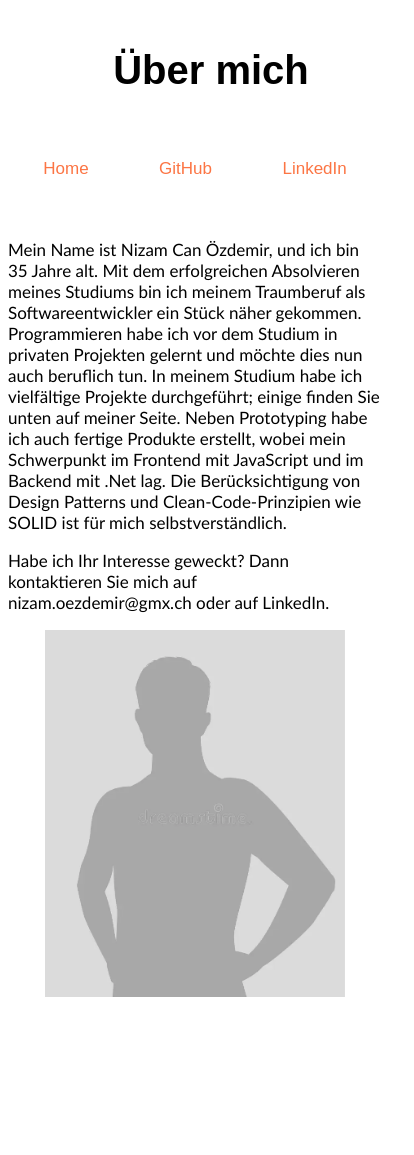
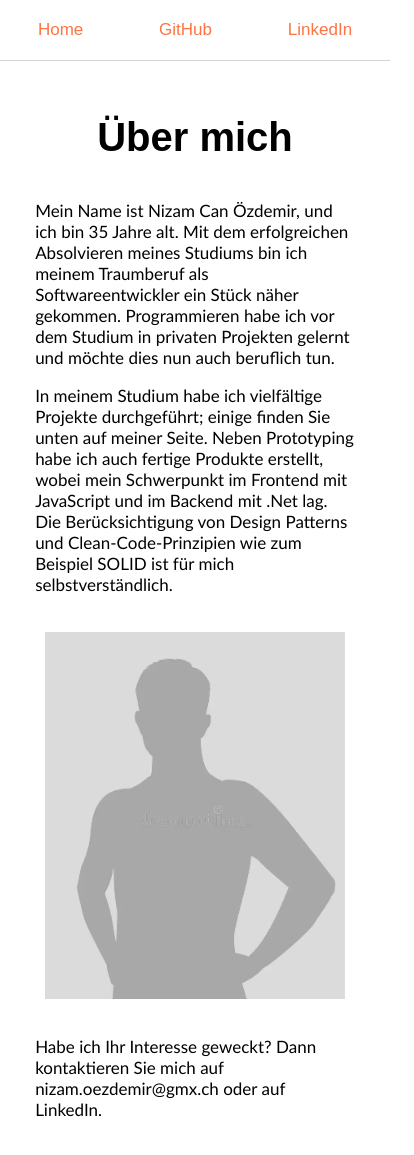
Before and after one commit to Nizii/my-nuxt-project, a Nuxt app: page /about in a window 390 px wide. Shown: the whole page, 414 px wide, since content can reach past the window. Before the commit the page ends 1047 px from the top, so only its background shows below. Built offline with nearby package versions, Linux system fonts and the light colour scheme; what vue-fullpage.js would draw is missing.

Commit message:
Fullscreen wenn mobile, about bearbeitet

```diff
--- a/components/Content/VideoComponent.vue
+++ b/components/Content/VideoComponent.vue
@@ -13,6 +13,7 @@
           Ihr Browser unterstützt das Video-Tag nicht.
         </video>
         <img v-if="isPaused" @click="playVideo" class="play-button" src="~/static/icons/play.png" alt="Play Icon" />
+        <button v-if="isMobile" @click="toggleFullscreen" class="fullscreen-button">Vollbild</button>
       </div>
       <div class="video-description" :class="{'fade-in': !isAnimating}">{{ description }}</div>
     </div>
@@ -48,6 +49,17 @@ export default {
         this.playVideo();
       } else {
         this.pauseVideo();
+      }
+    },
+    toggleFullscreen() {
+      if (this.$refs.video.requestFullscreen) {
+        this.$refs.video.requestFullscreen();
+      } else if (this.$refs.video.mozRequestFullScreen) { // Firefox
+        this.$refs.video.mozRequestFullScreen();
+      } else if (this.$refs.video.webkitRequestFullscreen) { // Chrome, Safari & Opera
+        this.$refs.video.webkitRequestFullscreen();
+      } else if (this.$refs.video.msRequestFullscreen) { // IE/Edge
+        this.$refs.video.msRequestFullscreen();
       }
     },
     playVideo(event) {
@@ -196,6 +208,23 @@ export default {
     animation: slideFromLeft 2s forwards;
   }
 
+  .fullscreen-button {
+    position: absolute;
+    bottom: 10px;
+    right: 10px;
+    background-color: white;
+    border: none;
+    padding: 5px 10px;
+    font-size: 14px;
+    cursor: pointer;
+    opacity: 0.8;
+    transition: opacity 0.3s ease;
+  }
+
+  .fullscreen-button:hover {
+    opacity: 1;
+  }
+
   @media only screen and (max-width: 1024px) {
     .video-title{
       width: 100%;
@@ -247,6 +276,10 @@ export default {
   }
 
   @media only screen and (max-width: 600px) {
+    .fullscreen-button {
+      display: none;
+    }
+
     .video-title{
       width: 100%;
       color: black;
--- a/components/MainComponents/BottomSection.vue
+++ b/components/MainComponents/BottomSection.vue
@@ -1,5 +1,16 @@
 <template>
   <div class="bottom-body">
+    <div class="contact-txt">
+      <p>
+        <b>Interesse geweckt?</b>
+      </p>
+      <p>
+        Kontaktieren sie mich per Mail: nizam.oezdemir@gmx.ch
+      </p>
+      <p id="tel-txt">
+        Oder telefonisch unter: 076 404 01 68
+      </p>
+    </div>
     <a class="to-header" @click="scrollToHeader()">Nach oben zur Startseite</a>
   </div>
 </template>
@@ -18,9 +29,21 @@ export default {
 </script>
 
 <style>
+  #tel-txt{
+    margin-bottom: 150px;
+  }
+
   .bottom-body {
-    height: 200px;
+    height: auto;
     text-align: center;
+  }
+
+  .contact-txt {
+    width: 100%;
+    padding-top: 10px;
+    color: black;
+    text-align: center;
+    font-size: 25px;
   }
 
   .to-header {
@@ -37,6 +60,7 @@ export default {
     cursor: pointer;
     width: 20%;
     transition: border 0.3s ease-in-out;
+    margin-bottom: 100px;
   }
 
   .to-header:hover {
@@ -76,4 +100,56 @@ export default {
     height: 100%;
     visibility: visible;
   }
+
+  @media only screen and (max-width: 1024px) {
+    .to-header {
+      font-size: 25px;
+      font-family: sans-serif;
+      margin: 0 10px;
+      text-decoration: none;
+      color: inherit;
+      color: rgb(252, 117, 68);
+      position: relative;
+      overflow: hidden;
+      padding: 10px 10px;
+      display: inline-block;
+      cursor: pointer;
+      width: 50%;
+      transition: border 0.3s ease-in-out;
+    }
+
+    .contact-txt {
+      width: 100%;
+      padding-top: 10px;
+      color: black;
+      text-align: center;
+      font-size: 25px;
+    }
+  }
+
+  @media only screen and (max-width: 600px) {
+    .to-header {
+      font-size: 25px;
+      font-family: sans-serif;
+      margin: 0 10px;
+      text-decoration: none;
+      color: inherit;
+      color: rgb(252, 117, 68);
+      position: relative;
+      overflow: hidden;
+      padding: 10px 10px;
+      display: inline-block;
+      cursor: pointer;
+      width: 90%;
+      transition: border 0.3s ease-in-out;
+    }
+
+    .contact-txt {
+      width: 100%;
+      padding-top: 10px;
+      color: black;
+      text-align: left;
+      font-size: 17px;
+    }
+  }
 </style>
--- a/components/MainComponents/HeaderSection.vue
+++ b/components/MainComponents/HeaderSection.vue
@@ -1,6 +1,6 @@
 <template>
   <div class="myName">
-    <p class="title-name">Nizam Can Özdemir</p>
+    <p class="title-name">Nizam Özdemir</p>
     <p class="title-desc">Bsc Informatik Fokus Digital Ideation</p>
     <div class="navigation">
       <a class="title-txt" id="title-txt-right" @click="scrollToProjects('first-video')">Zu den Projekten</a>
@@ -164,5 +164,10 @@ export default {
     display: flex;
     margin-top: 8em;
   }
+
+  .myName{
+    height: 100vh;
+    text-align: left;
+  }
 }
 </style>
--- a/pages/about.vue
+++ b/pages/about.vue
@@ -1,13 +1,5 @@
 <template>
   <div id="desc-container">
-    <div class="content">
-      <div class="about-title-section">
-        <div class="title-container"> <!-- Neues Container-Element -->
-          <p class="about-title-text">
-            Über mich
-          </p>
-        </div>
-      </div>
       <div class="link-section">
         <nuxt-link to="/" class="about-btn">Home</nuxt-link>
         <a class="about-btn" href="https://github.com/Nizii">GitHub</a>
@@ -15,19 +7,26 @@
       </div>
       <div class="about-section">
         <div class="about-text">
+          <p class="about-title-text">
+            Über mich
+          </p>
           <p>
             Mein Name ist Nizam Can Özdemir, und ich bin 35 Jahre alt.
             Mit dem erfolgreichen Absolvieren meines Studiums bin ich meinem Traumberuf als Softwareentwickler ein Stück näher gekommen.
             Programmieren habe ich vor dem Studium in privaten Projekten gelernt und möchte dies nun auch beruflich tun.
+          </p>
+
+          <p>
             In meinem Studium habe ich vielfältige Projekte durchgeführt; einige finden Sie unten auf meiner Seite.
             Neben Prototyping habe ich auch fertige Produkte erstellt, wobei mein Schwerpunkt im Frontend mit JavaScript und im Backend mit .Net lag.
-            Die Berücksichtigung von Design Patterns und Clean-Code-Prinzipien wie SOLID ist für mich selbstverständlich.
+            Die Berücksichtigung von Design Patterns und Clean-Code-Prinzipien wie zum Beispiel SOLID ist für mich selbstverständlich.
           </p>
-          <p>Habe ich Ihr Interesse geweckt? Dann kontaktieren Sie mich auf nizam.oezdemir@gmx.ch oder auf LinkedIn.</p>
         </div>
         <img class="foto" src="~/static/fotos/foto.png">
+        <p class="about-text">
+          Habe ich Ihr Interesse geweckt? Dann kontaktieren Sie mich auf nizam.oezdemir@gmx.ch oder auf LinkedIn.
+        </p>
       </div>
-    </div>
     <div class="about-bottom"></div>
   </div>
 </template>
@@ -48,7 +47,6 @@
     text-align: center;
     font-size: 25px;
     font-family: sans-serif;
-    margin: 0 10px;
     text-decoration: none;
     color: inherit;
     color: rgb(252, 117, 68);
@@ -104,10 +102,12 @@
     aspect-ratio: auto;
     margin: auto;
     transition: all 0.5s ease;
-    height: 100vh;
+
     display: flex;
     flex-direction: column;
     align-items: center;
+    padding: 10px;
+    padding-top: 40px;
   }
 
   .about-title-section {
@@ -129,7 +129,7 @@
   }
 
   .about-title-text {
-    text-align: center;
+    text-align: left;
     width: 100%;
   }
 
@@ -145,19 +145,19 @@
     justify-content: space-around;
     align-items: center;
     width: 100%;
-    margin-top: 5em;
     margin-bottom: 3em;
   }
 
   .about-text {
     text-align: left;
     font-size: 25px;
-    width: 50%;
+    width: 60%;
+    margin-right: 5em;
   }
 
   .foto {
     height: auto;
-    width: 300px;
+    width: 40%;
   }
 
   @media only screen and (max-width: 1024px) {
@@ -170,38 +170,51 @@
     }
   }
 
-/* Bestehende Styles bleiben unverändert */
+@media only screen and (max-width: 600px) {
 
-@media only screen and (max-width: 600px) {
+  .link-section {
+    position: fixed;
+    top: 0em;
+    left: 0;
+    width: 100%;
+    background-color: #fff;
+    z-index: 1000;
+    padding-top: 10px;
+    border-bottom: 0.5px solid rgb(212, 212, 212);
+  }
+
+  .about-title-text{
+    text-align: center;
+  }
+
+  #desc-container {
+    margin-top: 35px;
+  }
+
+  .about-btn {
+    font-size: 17px;
+    padding-bottom: 20px;
+  }
+  .title-container {
+    width: auto;
+  }
   .about-section {
     flex-direction: column;
-    width: 100%;
+    align-items: center;
+    text-align: center;
   }
-  .about-title-section {
-    flex-direction: column;
-    align-items: center;
-  }
+
   .about-text {
-    width: 100%;
     font-size: 17px;
+    width: 95%;
+    margin-right: 0;
     text-align: left;
   }
-  #desc-container {
-    width: 100%;
-  }
-  .about-btn {
-    font-size: 17px;
-    margin-bottom: 1em;
-  }
-  .title-container {
-    width: 100%;
-  }
-  .link-section {
-    margin-top: 1em;
-    margin-bottom: 1em;
-  }
+
   .foto {
-    margin-bottom: 50px;
+    margin: 20px auto;
+    width: 95%;
+    max-width: 300px;
   }
 }
 
```
